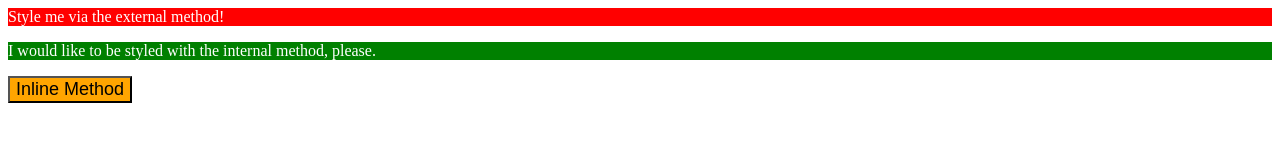
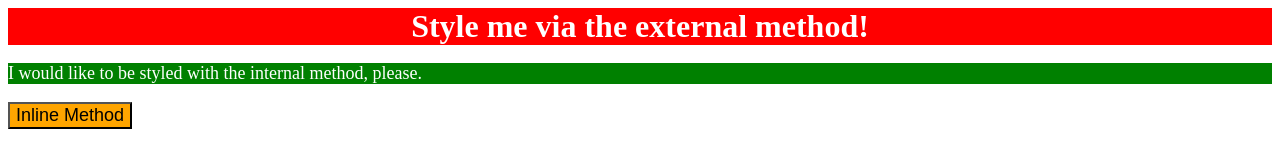
Before and after one commit to Goakem/First_CSS_TOP-Academy, a plain HTML site: page index.html in a window 1280 px wide. Drawn offline with Linux system fonts and the light colour scheme.

Commit message:
looked up the Solution on TOP and updated my solution( a real eye opener)

```diff
--- a/css-folder/style.css
+++ b/css-folder/style.css
@@ -1,4 +1,7 @@
 div{
     color: white;
     background-color: red;
+    text-align: center;
+    font-size: 32px;
+    font-weight: bold;
 }
--- a/index.html
+++ b/index.html
@@ -4,11 +4,12 @@
     <meta charset="UTF-8">
     <meta http-equiv="X-UA-Compatible" content="IE=edge">
     <meta name="viewport" content="width=device-width, initial-scale=1.0">
-    <link rel="stylesheet" type="text/css" href="./css-folder/style.css">
+    <link rel="stylesheet" href="./css-folder/style.css">
     <style>
         p{
             color: white;
             background-color: green;
+            font-size: 18px;
         }
     </style>
     <title>Methods for Adding CSS</title>
@@ -16,6 +17,6 @@
   <body>
     <div>Style me via the external method!</div>
     <p>I would like to be styled with the internal method, please.</p>
-    <button style="background-color: orange; font-size: 18px">Inline Method</button>
+    <button style="background-color: orange; font-size: 18px;">Inline Method</button>
   </body>
 </html>
```
